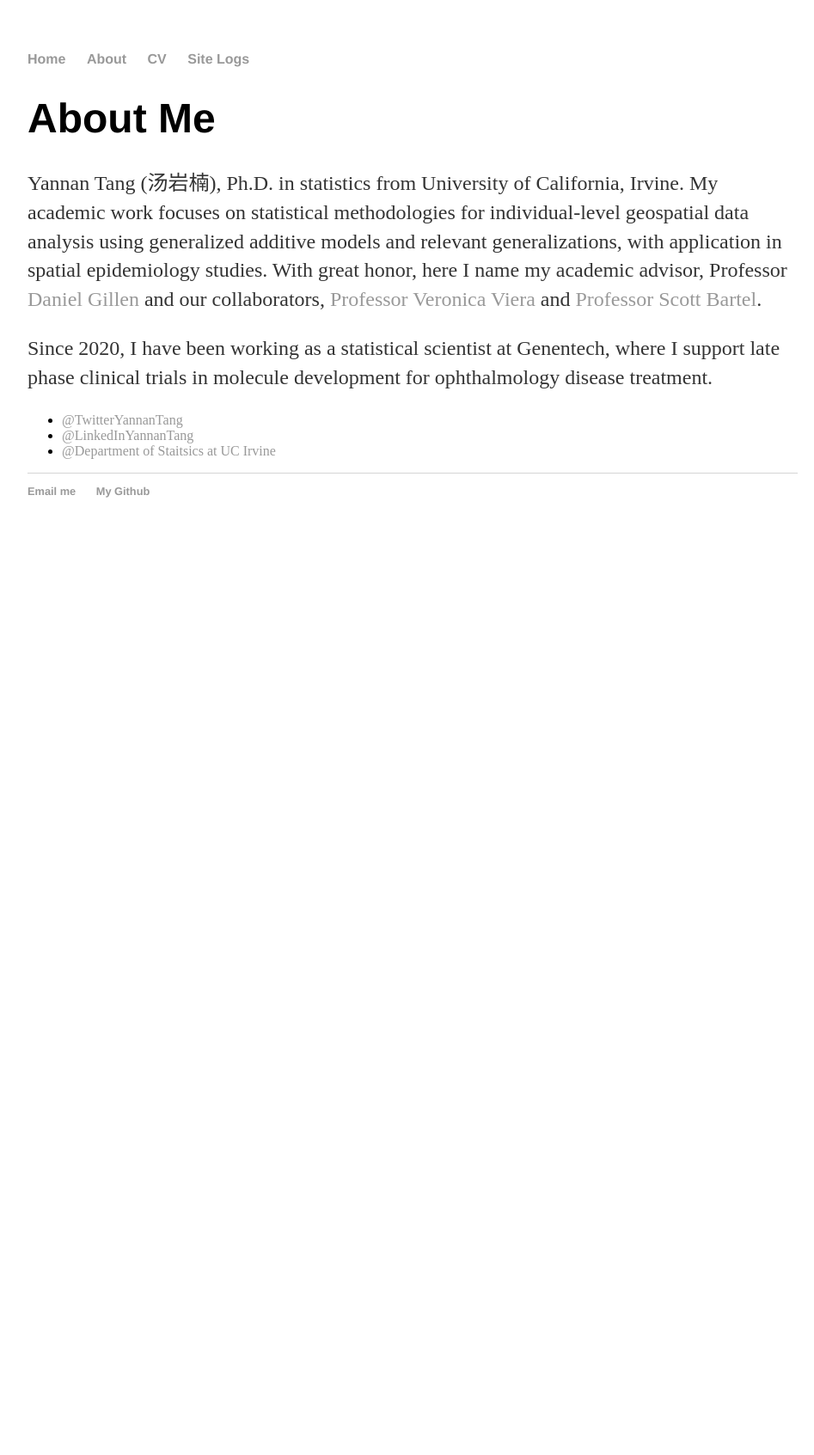
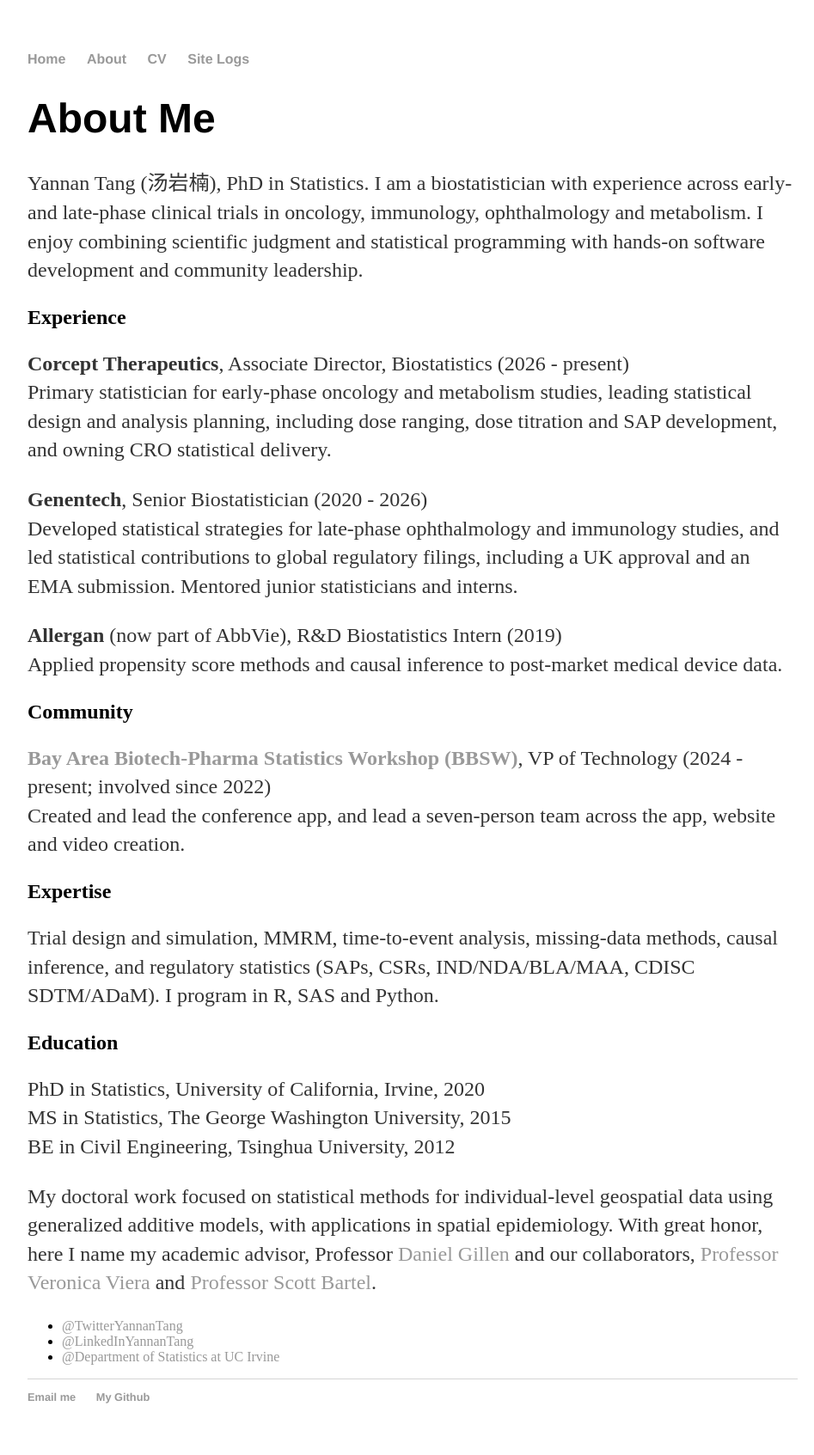
Before and after one commit to YannanTang/YannanTang.github.io, a Jekyll site: the page built from about/index.html, in a window 1280 px wide. Shown: the whole page at 86% size, without its empty margins (160-1107 px from the left). Built offline with Jekyll 4.4.1, drawn with Linux system fonts in a browser that asks for light colours; before the commit the page ends 900 px from its top, so only the background shows below that.

Commit message:
Update homepage from resume and add Ballon d'Or data post
Co-Authored-By: Claude Opus 5.5 <noreply@anthropic.com>

```diff
--- a/_layouts/default.html
+++ b/_layouts/default.html
@@ -21,7 +21,7 @@
 			</div><!-- /.container -->
 			<footer>
 	    		<ul>
-	        		<li><a href="mailto:yannant@uci.edu">Email me</a></li>
+	        		<li><a href="mailto:tang.yannan.stats@gmail.com">Email me</a></li>
 	        		<li><a href="https://github.com/YannanTang">My Github</a></li>
 				</ul>
 			</footer>
--- a/about/index.html
+++ b/about/index.html
@@ -5,12 +5,32 @@ title: About Yannan Tang
 
 		<div class="about">
 			<h1>About Me</h1>
-      <p>Yannan Tang (汤岩楠), Ph.D. in statistics from University of California, Irvine. My academic work focuses on statistical methodologies for individual-level geospatial data analysis using generalized additive models and relevant generalizations, with application in spatial epidemiology studies. With great honor, here I name my academic advisor, Professor <a href="https://www.ics.uci.edu/~dgillen/" target="_blank">Daniel Gillen</a> and our collaborators, <a href= "http://www.faculty.uci.edu/profile.cfm?faculty_id=5993" target="_blank">Professor Veronica Viera</a> and <a href="https://www.faculty.uci.edu/profile.cfm?faculty_id=5377" target="_blank">Professor Scott Bartel</a>. </p>
-      <p>Since 2020, I have been working as a statistical scientist at Genentech, where I support late phase clinical trials in molecule development for ophthalmology disease treatment. </p>
+      <p>Yannan Tang (汤岩楠), PhD in Statistics. I am a biostatistician with experience across early- and late-phase clinical trials in oncology, immunology, ophthalmology and metabolism. I enjoy combining scientific judgment and statistical programming with hands-on software development and community leadership.</p>
+
+      <h2>Experience</h2>
+      <p><strong>Corcept Therapeutics</strong>, Associate Director, Biostatistics (2026 - present)<br>
+      Primary statistician for early-phase oncology and metabolism studies, leading statistical design and analysis planning, including dose ranging, dose titration and SAP development, and owning CRO statistical delivery.</p>
+      <p><strong>Genentech</strong>, Senior Biostatistician (2020 - 2026)<br>
+      Developed statistical strategies for late-phase ophthalmology and immunology studies, and led statistical contributions to global regulatory filings, including a UK approval and an EMA submission. Mentored junior statisticians and interns.</p>
+      <p><strong>Allergan</strong> (now part of AbbVie), R&amp;D Biostatistics Intern (2019)<br>
+      Applied propensity score methods and causal inference to post-market medical device data.</p>
+
+      <h2>Community</h2>
+      <p><strong><a href="https://www.bbsw.org" target="_blank">Bay Area Biotech-Pharma Statistics Workshop (BBSW)</a></strong>, VP of Technology (2024 - present; involved since 2022)<br>
+      Created and lead the conference app, and lead a seven-person team across the app, website and video creation.</p>
+
+      <h2>Expertise</h2>
+      <p>Trial design and simulation, MMRM, time-to-event analysis, missing-data methods, causal inference, and regulatory statistics (SAPs, CSRs, IND/NDA/BLA/MAA, CDISC SDTM/ADaM). I program in R, SAS and Python.</p>
+
+      <h2>Education</h2>
+      <p>PhD in Statistics, University of California, Irvine, 2020<br>
+      MS in Statistics, The George Washington University, 2015<br>
+      BE in Civil Engineering, Tsinghua University, 2012</p>
+      <p>My doctoral work focused on statistical methods for individual-level geospatial data using generalized additive models, with applications in spatial epidemiology. With great honor, here I name my academic advisor, Professor <a href="https://www.ics.uci.edu/~dgillen/" target="_blank">Daniel Gillen</a> and our collaborators, <a href= "http://www.faculty.uci.edu/profile.cfm?faculty_id=5993" target="_blank">Professor Veronica Viera</a> and <a href="https://www.faculty.uci.edu/profile.cfm?faculty_id=5377" target="_blank">Professor Scott Bartel</a>. </p>
 
 			<ul class="contacts">
 				<li><a href="https://twitter.com/tang_yannan" target="_blank">@TwitterYannanTang</a></li>
 				<li><a href="https://www.linkedin.com/in/yannan-tang/" target="_blank">@LinkedInYannanTang</a></li>
-        <li><a href="https://www.stat.uci.edu/" target="_blank">@Department of Staitsics at UC Irvine</a></li>
+        <li><a href="https://www.stat.uci.edu/" target="_blank">@Department of Statistics at UC Irvine</a></li>
 				</ul>
 		</div>
```
Also changed, not shown: _posts/2026-10-26-In-God-We-Trust.md (added, +55 -0 lines), index.html (+6 -3 lines).
